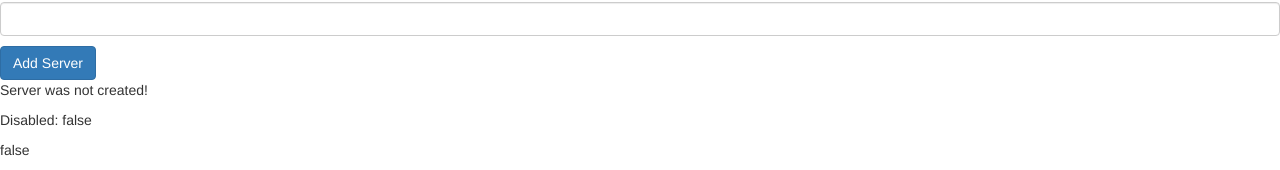
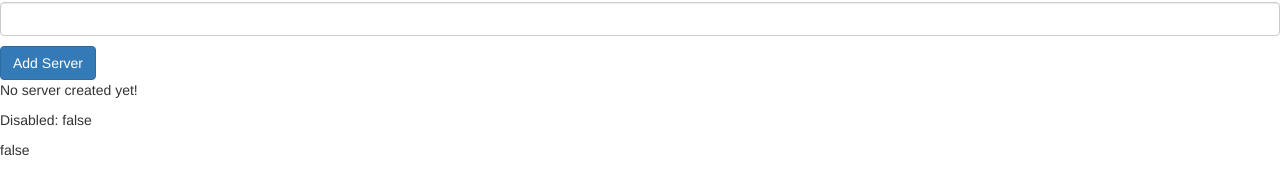
Before and after one commit to Naveen7892/angular-5-tutorial, an Angular app in the folder my-first-app/: page / in a window 1280 px wide. Shown: the part 159-329 px from the top of the page. Built offline with nearby package versions, Linux system fonts and the light colour scheme.

Commit message:
Directive - *ngIf

```diff
--- a/my-first-app/src/app/app.component.html
+++ b/my-first-app/src/app/app.component.html
@@ -50,7 +50,13 @@ class="form-control"
   Add Server
 </button>
 
-<p>{{ serverStatus }}</p>
+<p *ngIf="serverCreated && serverName; else noServer">Server was created with Server name: {{ serverName }}</p>
+
+<ng-template #noServer>
+  <p>
+    No server created yet!
+  </p>
+</ng-template>
 
 <p>Disabled: {{ !allowNewServer }}</p>
 
--- a/my-first-app/src/app/app.component.ts
+++ b/my-first-app/src/app/app.component.ts
@@ -9,6 +9,7 @@ export class AppComponent implements OnInit {
   allowNewServer = false;
   serverStatus = "Server was not created!";
   serverName = "";
+  serverCreated = false;
 
   constructor() {
     setTimeout(() => {
@@ -23,6 +24,7 @@ export class AppComponent implements OnInit {
   }
 
   onServerCreation() {
+    if(this.serverName) this.serverCreated = true;
     this.serverStatus = "Server is created! Server name is " + this.serverName;
   }
 
```
